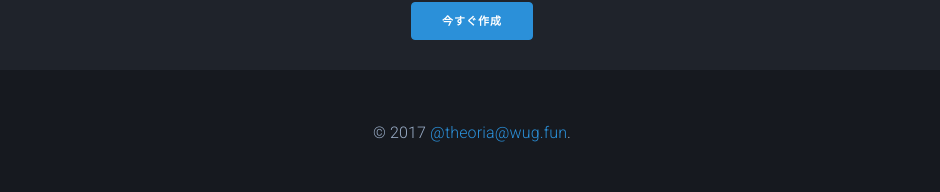
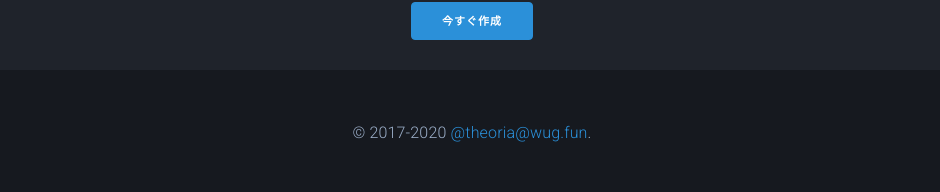
Before and after one commit to theoria24/TootCloud, a Flask app: template templates/index.html in a window 1280 px wide. Shown: the part 1431-1623 px from the top of the page, without its empty margins (168-1108 px from the left). Run offline with Flask 2, Linux system fonts and the light colour scheme; the template is opened without the code that fills it, so the values that code supplies are empty; parts of the project's set-up code (start-up, migrations or seed data) failed here and were passed over; some libraries are stand-ins or nearby versions.

Commit message:
コピーライトの更新年を更新

```diff
--- a/templates/layout.html
+++ b/templates/layout.html
@@ -42,7 +42,7 @@
   <footer class="footer">
     <section class="container">
       <div class="copy">
-        &copy; 2017 <a href="https://wug.fun/@theoria" target="_blank">@theoria@wug.fun</a>.
+        &copy; 2017-2020 <a href="https://wug.fun/@theoria" target="_blank">@theoria@wug.fun</a>.
       </div>
     </section>
   </footer>
```
